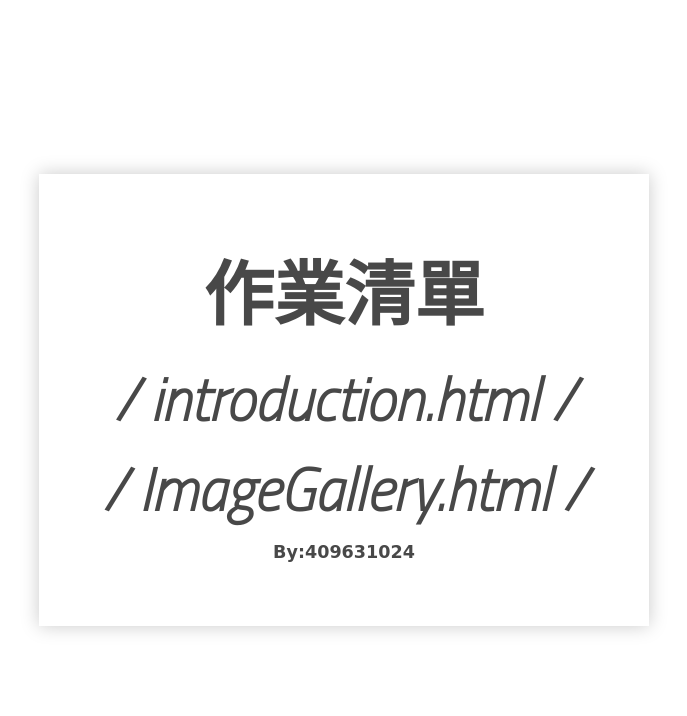
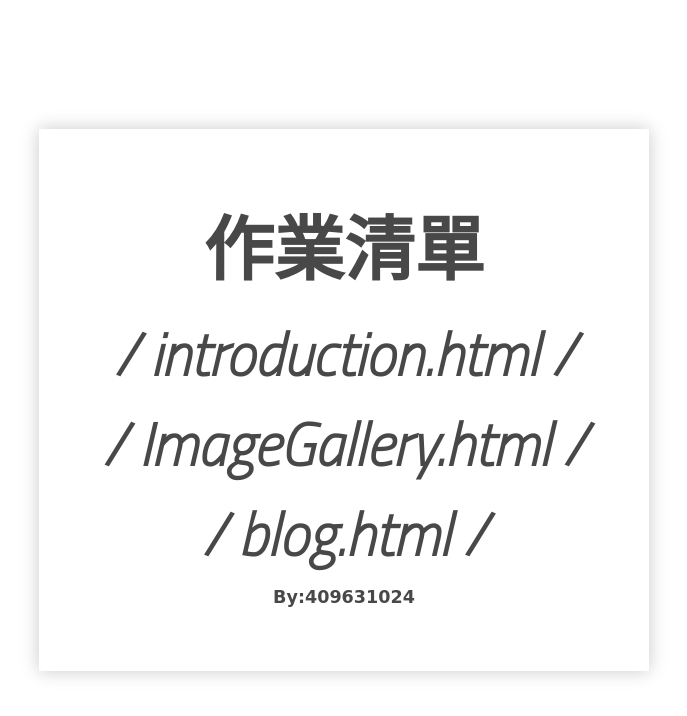
Before and after one commit to tony0831-L/1101-CLASSDEMO-409631024, a plain HTML site: page index.html in a window 1280 px wide. Shown: the whole page, without its empty margins (296-983 px from the left). Drawn offline with Linux system fonts and the light colour scheme; a web font is replaced by a local one.

Commit message:
blog.html

```diff
--- a/index.html
+++ b/index.html
@@ -20,6 +20,7 @@
         <article>
             <a href="./w02/introduction.html">/ introduction.html /</a>
             <a href="./w04/ImageGallery.html">/ ImageGallery.html /</a>
+            <a href="./w04/blog.html">/ blog.html /</a>
         </article>
         <p>By:409631024</p>
     </div>
```
